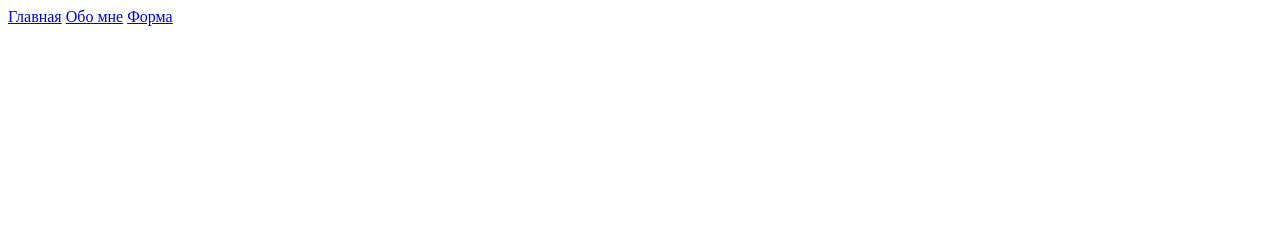
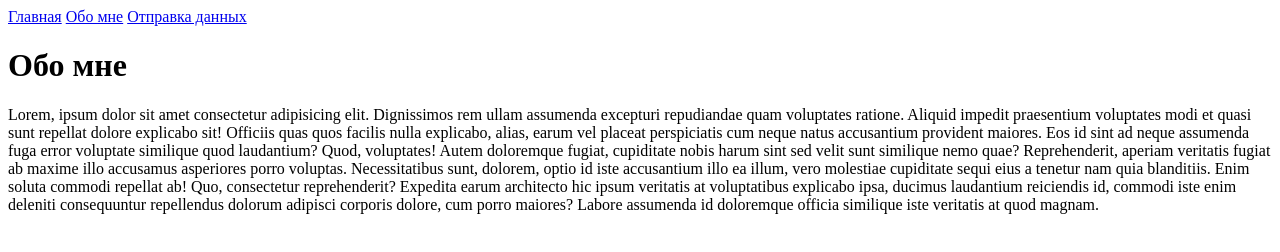
Before and after one commit to SergeyAntipovGB/HTML_CSS, a plain HTML site: page lesson/info/about.html in a window 1280 px wide. Drawn offline with Linux system fonts and the light colour scheme.

Commit message:
ended lesson 1

```diff
--- a/lesson/info/about.html
+++ b/lesson/info/about.html
@@ -1,16 +1,31 @@
 <!DOCTYPE html>
 <html lang="en">
+
 <head>
     <meta charset="UTF-8">
     <meta http-equiv="X-UA-Compatible" content="IE=edge">
     <meta name="viewport" content="width=device-width, initial-scale=1.0">
     <title>Document</title>
 </head>
+
 <body>
     <nav>
         <a href="../index.html">Главная</a>
         <a href="#">Обо мне</a>
-        <a href="../form.html">Форма</a>
+        <a href="../form.html">Отправка данных</a>
     </nav>
+    <h1>Обо мне</h1>
+    <p>Lorem, ipsum dolor sit amet consectetur adipisicing elit. Dignissimos rem ullam assumenda excepturi repudiandae
+        quam voluptates ratione. Aliquid impedit praesentium voluptates modi et quasi sunt repellat dolore explicabo
+        sit! Officiis quas quos facilis nulla explicabo, alias, earum vel placeat perspiciatis cum neque natus
+        accusantium provident maiores. Eos id sint ad neque assumenda fuga error voluptate similique quod laudantium?
+        Quod, voluptates! Autem doloremque fugiat, cupiditate nobis harum sint sed velit sunt similique nemo quae?
+        Reprehenderit, aperiam veritatis fugiat ab maxime illo accusamus asperiores porro voluptas. Necessitatibus sunt,
+        dolorem, optio id iste accusantium illo ea illum, vero molestiae cupiditate sequi eius a tenetur nam quia
+        blanditiis. Enim soluta commodi repellat ab! Quo, consectetur reprehenderit? Expedita earum architecto hic ipsum
+        veritatis at voluptatibus explicabo ipsa, ducimus laudantium reiciendis id, commodi iste enim deleniti
+        consequuntur repellendus dolorum adipisci corporis dolore, cum porro maiores? Labore assumenda id doloremque
+        officia similique iste veritatis at quod magnam.</p>
 </body>
+
 </html>
```
Also changed, not shown: lesson/form.html (+1 -0 lines), lesson/index.html (+3 -2 lines), lesson/img/mail.png (added), lesson/img/vk.png (added).
